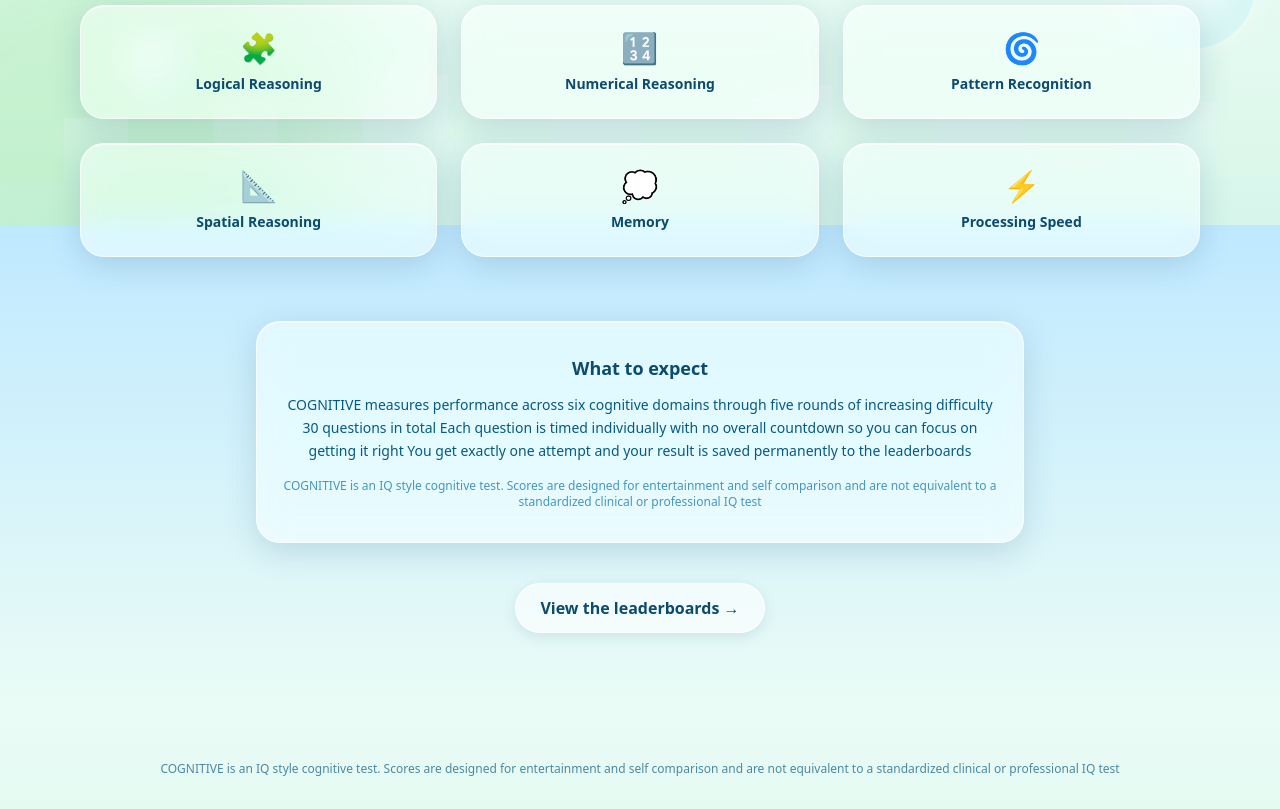
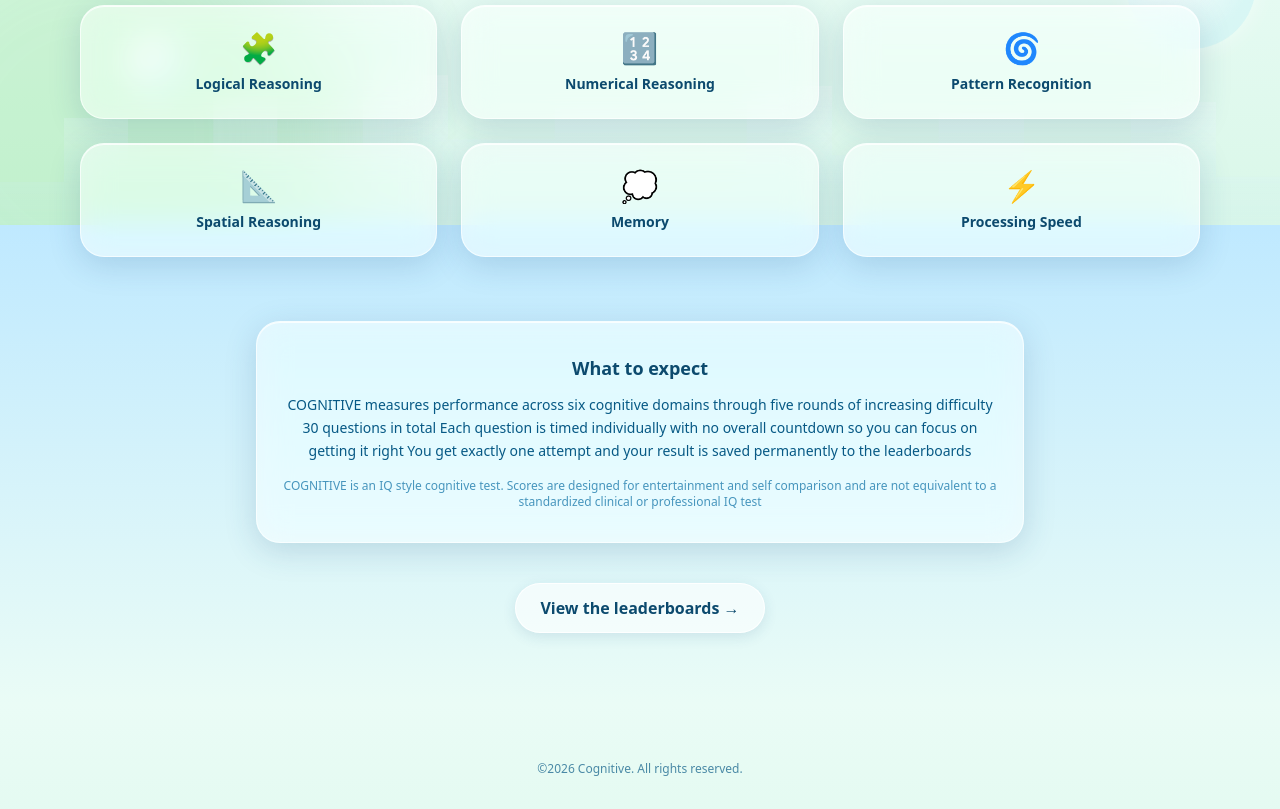
Before and after one commit to Doobidoorin/Cognitive, a Next.js app: page / in a window 1280 px wide. Shown: the part 575-1384 px from the top of the page. Built offline with nearby package versions, Linux system fonts and the light colour scheme; no server answers.

Commit message:
Update layout.tsx

```diff
--- a/src/app/layout.tsx
+++ b/src/app/layout.tsx
@@ -18,8 +18,7 @@
           <NavBar />
           <main className="flex-1">{children}</main>
           <footer className="mx-auto w-full max-w-6xl px-4 py-8 text-center text-xs text-sky-800/70">
-            COGNITIVE is an IQ style cognitive test. Scores are designed for entertainment and
-            self comparison and are not equivalent to a standardized clinical or professional IQ test
+            ©2026 Cognitive. All rights reserved.
           </footer>
         </div>
       </body>
```
